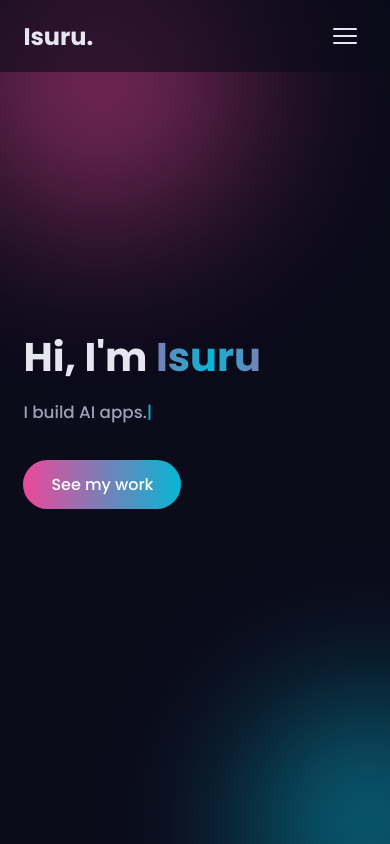
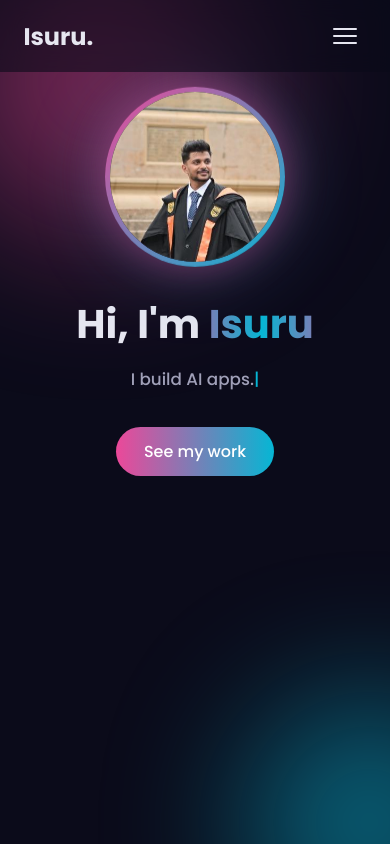
Before and after one commit to IT22167682/IT22167682.github.io, a plain HTML site: page index.html in a window 390 px wide. Shown: the top 844 px of the page. Drawn offline with Linux system fonts and the light colour scheme.

Commit message:
Add profile photo

```diff
--- a/index.html
+++ b/index.html
@@ -28,9 +28,19 @@
     </nav>
 
     <header class="hero">
-        <h1>Hi, I'm <span class="gradient">Isuru</span></h1>
-        <p>I build <span id="typing"></span><span class="cursor">|</span></p>
-        <a href="#projects" class="btn">See my work</a>
+        <div class="hero-text">
+            <h1>Hi, I'm <span class="gradient">Isuru</span></h1>
+            <p>I build <span id="typing"></span><span class="cursor">|</span></p>
+            <a href="#projects" class="btn">See my work</a>
+        </div>
+
+        <!-- Outer div = fade-in on load, inner div = gradient ring + floating -->
+        <div class="hero-photo">
+            <div class="photo-ring">
+                <img src="images/profile.jpg"
+                     alt="Isuru smiling, wearing a black graduation gown with orange trim">
+            </div>
+        </div>
     </header>
 
     <section id="skills">
--- a/style.css
+++ b/style.css
@@ -73,18 +73,64 @@ nav a:hover::after { width: 100%; }
 section { scroll-margin-top: 80px; }
 
 /* ---------- Hero (top section) ---------- */
+/* Desktop: text on the left, photo on the right */
 .hero {
     min-height: 100vh;
-    display: flex; flex-direction: column; justify-content: center;
+    display: flex; align-items: center; justify-content: space-between;
+    gap: 60px;
     padding: 0 8%;
 }
+.hero-text { flex: 1; display: flex; flex-direction: column; }
 .hero h1 { font-size: clamp(2.5rem, 7vw, 5rem); line-height: 1.1; }
 .hero p  { font-size: 1.2rem; color: #a0a0b8; margin: 20px 0 35px; }
 
-/* Each hero item fades up, one after another */
-.hero > * { opacity: 0; animation: fadeUp 0.8s ease forwards; }
-.hero > *:nth-child(2) { animation-delay: 0.3s; }
-.hero > *:nth-child(3) { animation-delay: 0.6s; }
+/* Each hero text item fades up, one after another */
+.hero-text > * { opacity: 0; animation: fadeUp 0.8s ease forwards; }
+.hero-text > *:nth-child(2) { animation-delay: 0.3s; }
+.hero-text > *:nth-child(3) { animation-delay: 0.6s; }
+
+/* ---------- Profile photo ---------- */
+.hero-photo {
+    flex-shrink: 0;                     /* never squash the circle */
+    opacity: 0;
+    animation: fadeUp 0.8s ease 0.45s forwards;
+}
+.photo-ring {
+    position: relative;
+    width: clamp(220px, 28vw, 340px);
+    aspect-ratio: 1;                    /* always a perfect square -> perfect circle */
+    border-radius: 50%;
+    overflow: hidden;                   /* clips the photo to the circle */
+    /* Gradient border trick: dark fill inside, pink->cyan gradient in the border area */
+    border: 5px solid transparent;
+    background:
+        linear-gradient(#0b0b1a, #0b0b1a) padding-box,
+        linear-gradient(135deg, #ec4899, #06b6d4) border-box;
+    /* Two soft shadows = the pink + cyan glow */
+    box-shadow:
+        0 0 40px rgba(236, 72, 153, 0.45),
+        0 0 80px rgba(6, 182, 212, 0.3);
+    animation: bob 6s ease-in-out infinite;
+}
+/* The original is a full-length photo, so zoom in on the head and shoulders
+   (roughly x 70-390, y 840-1160 of the 1066x1600 image) */
+.photo-ring img {
+    position: absolute;
+    width: 333%; max-width: none; height: auto;
+    left: -22%;
+    top: -262%;
+}
+
+/* Gentle floating: a slow up-and-down drift */
+@keyframes bob {
+    0%, 100% { transform: translateY(0); }
+    50%      { transform: translateY(-14px); }
+}
+
+/* Respect people who've asked their device for less motion */
+@media (prefers-reduced-motion: reduce) {
+    .photo-ring { animation: none; }
+}
 
 @keyframes fadeUp {
     from { opacity: 0; transform: translateY(40px); }
@@ -192,6 +238,18 @@ footer { text-align: center; padding: 30px; color: #666; }
 
     /* Use 100svh so mobile browser toolbars don't push content off-screen */
     .hero { min-height: 100svh; padding: 0 6%; }
+
+    /* Mobile: stack vertically, photo first, everything centred */
+    .hero {
+        flex-direction: column; justify-content: center;
+        gap: 32px;
+        padding-top: 90px; padding-bottom: 40px;   /* clear the fixed nav */
+        text-align: center;
+    }
+    .hero-photo { order: -1; }                      /* move photo above the text */
+    .hero-text { align-items: center; }
+    .hero .btn { align-self: center; }
+    .photo-ring { width: 180px; }
     .hero p { font-size: 1.05rem; }
 
     section { padding: 70px 6%; }
```
Also changed, not shown: images/profile.jpg (added).
